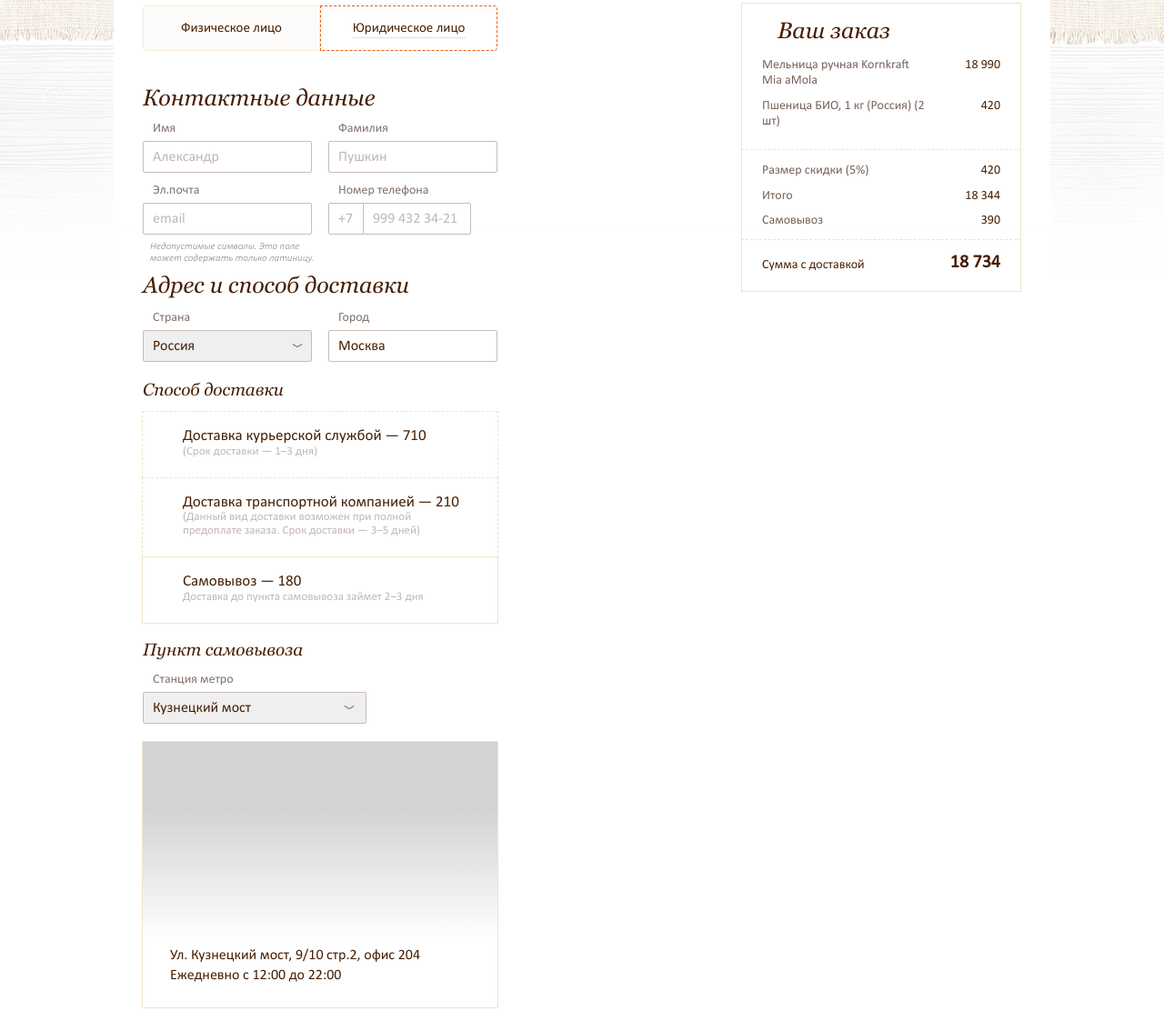
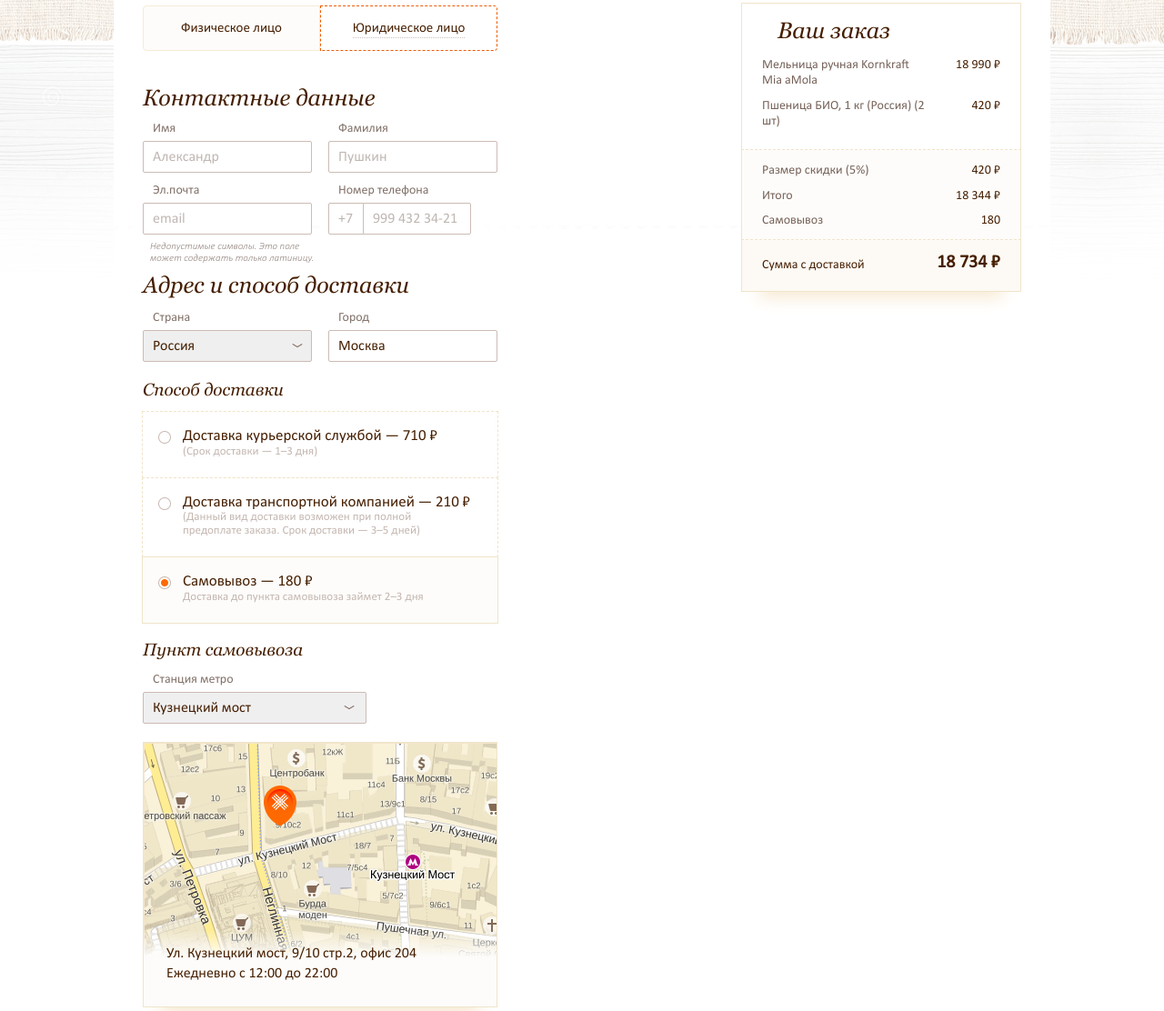
Before and after one commit to Krait5sfg/onetouch-project, a plain HTML site: page index.html in a window 1280 px wide. Shown: the part 316-1428 px from the top of the page at 91% size. Drawn offline with Linux system fonts and the light colour scheme.

Commit message:
сделано до футера, интерактивная карта не работает

```diff
--- a/index.html
+++ b/index.html
@@ -61,7 +61,8 @@
           <li class="main-menu-list"><a class="main-menu-link" href="">Детям</a></li>
           <li class="main-menu-list"><a class="main-menu-link" href="">Чай из Непала</a></li>
         </ul>
-        <a class="cart" href="" aria-label="Корзина" data-count="2">13 990 &#8381;</a>
+        <a class="cart" href="" aria-label="Корзина" data-count="2"><span class="cart-price" data-price="13990"></span>
+          &#160;&#8381;</a>
       </nav>
 
     </div>
@@ -148,28 +149,29 @@
             <span class="order-form-delivery-title title-form">Способ доставки</span>
 
             <ul class="delivery-list">
-              <li class="delivery-list-item">
+              <li class="delivery-list-item" data-delivery="Доставка курьерской службой" data-price="710">
                 <input class="delivery-list-input visually-hidden" type="radio" name="delivery" id="courier"
                   value="courier">
                 <label class="delivery-list-label" for="courier">
-                  <span class="delivery-list-label-first">Доставка курьерской службой — 710</span>
+                  <span class="delivery-list-label-first">Доставка курьерской службой — 710 &#8381;</span>
                   <span class="delivery-list-label-second">(Срок доставки — 1–3 дня)</span>
                 </label>
               </li>
-              <li class="delivery-list-item">
+              <li class="delivery-list-item" data-delivery="Доставка транспортной компанией" data-price="210">
                 <input class="delivery-list-input visually-hidden" type="radio" name="delivery" id="company"
                   value="company">
                 <label class="delivery-list-label" for="company">
-                  <span class="delivery-list-label-first">Доставка транспортной компанией — 210</span>
+                  <span class="delivery-list-label-first">Доставка транспортной компанией — 210 &#8381;</span>
                   <span class="delivery-list-label-second">(Данный вид доставки возможен при полной
                     предоплате заказа. Срок доставки — 3–5 дней)
                   </span>
                 </label>
               </li>
-              <li class="delivery-list-item delivery-list-item-current">
-                <input class="delivery-list-input visually-hidden" type="radio" name="delivery" id="self" value="self">
+              <li class="delivery-list-item delivery-list-item-current" data-delivery="Самовывоз" data-price="180">
+                <input class="delivery-list-input visually-hidden" type="radio" name="delivery" id="self" value="self"
+                  checked>
                 <label class="delivery-list-label" for="self">
-                  <span class="delivery-list-label-first">Самовывоз — 180</span>
+                  <span class="delivery-list-label-first">Самовывоз — 180 &#8381;</span>
                   <span class="delivery-list-label-second">Доставка до пункта самовывоза займет 2–3 дня</span>
                 </label>
               </li>
@@ -177,7 +179,7 @@
 
           </div>
 
-          <div class="order-form-self-delivery-point">
+          <div class="order-form-self-delivery-point vissual">
 
             <span class="order-form-self-delivery-point-title title-form">Пункт самовывоза</span>
 
@@ -192,13 +194,9 @@
               <option value="Кузнецкий мост">Кузнецкий мост</option>
             </select>
 
-            <div class="order-form-delivery-point-map">
-              <div class="order-form-delivery-point-map-wraper">
-                <span class="order-form-delivery-point-map-adress">
-                  Ул. Кузнецкий мост, 9/10 стр.2, офис 204
-                  Ежедневно с 12:00 до 22:00
-                </span>
-              </div>
+            <div class="order-form-delivery-point-map" id="map">
+              <div class="order-form-delivery-point-map-adress"
+                data-adress="Ул. Кузнецкий мост, 9/10 стр.2, офис 204 Ежедневно с 12:00 до 22:00"></div>
             </div>
 
           </div>
@@ -228,34 +226,34 @@
           <tr>
             <td class="user-order-list first-row">Мельница ручная Kornkraft
               Mia aMola</td>
-            <td class="user-order-list-price first-row">18 990</td>
+            <td class="user-order-list-price first-row">18 990 &#8381;</td>
           </tr>
           <tr>
             <td class="user-order-list second-row">Пшеница БИО, 1 кг (Россия)
               (2 шт)</td>
-            <td class="user-order-list-price second-row">420</td>
+            <td class="user-order-list-price second-row">420 &#8381;</td>
           </tr>
         </table>
 
         <table class="user-order second-table">
           <tr>
             <td class="user-order-list third-row">Размер скидки (5%)</td>
-            <td class="user-order-list-price third-row">420</td>
+            <td class="user-order-list-price third-row">420 &#8381;</td>
           </tr>
           <tr>
             <td class="user-order-list fouth-row">Итого</td>
-            <td class="user-order-list-price fouth-row">18 344</td>
+            <td class="user-order-list-price fouth-row">18 344 &#8381;</td>
           </tr>
           <tr>
             <td class="user-order-list fifth-row">Самовывоз</td>
-            <td class="user-order-list-price fifth-row">390</td>
+            <td class="user-order-list-price fifth-row">000</td>
           </tr>
         </table>
 
         <table class="user-order third-table">
           <tr>
             <td class="user-order-list sixth-row">Сумма с доставкой</td>
-            <td class="user-order-list-price sixth-row">18 734</td>
+            <td class="user-order-list-price sixth-row">18 734 &#8381;</td>
           </tr>
         </table>
 
@@ -264,6 +262,10 @@
     </section>
 
   </main>
+  <!-- Яндекс карта -->
+  <script src="https://api-maps.yandex.ru/2.1/?lang=ru_RU&amp;apikey=c44859d8-d87b-4b60-aa9e-429e15f7d631"
+    type="text/javascript"></script>
+  <script src="js/map.js"></script>
   <script src="js/script.js"></script>
 </body>
 
--- a/js/script.js
+++ b/js/script.js
@@ -28,3 +28,64 @@ legalPerson.addEventListener("click", function (evt) {
   }
 
 });
+
+//код чтобы в IE 11 работал forEach
+if (typeof NodeList.prototype.forEach !== 'function') {
+  NodeList.prototype.forEach = Array.prototype.forEach;
+}
+
+//кнопка выбора доставки
+const deliveryList = document.querySelectorAll(".delivery-list-item");
+const map = document.querySelector(".order-form-self-delivery-point");
+const userDelivery = document.querySelector(".user-order-list.fifth-row");
+const userDeliveryPrice = document.querySelector(".user-order-list-price.fifth-row");
+const cartPrice = document.querySelector(".cart-price");
+
+let deliveryPrice = null;
+
+deliveryList.forEach(function (element) {
+  if (element.classList.contains("delivery-list-item-current")) {
+    userDeliveryPrice.textContent = element.getAttribute("data-price");
+    deliveryPrice = +element.getAttribute("data-price");
+  }
+});
+
+//цена в корзине начальная
+let price = +cartPrice.getAttribute("data-price");
+let priceFirst = null;
+let priceSecond = null;
+priceFirst = price + deliveryPrice;
+cartPrice.textContent = priceFirst.toLocaleString('ru-RU');
+
+deliveryList.forEach(function (element) {
+
+  element.addEventListener("click", function () {
+
+    deliveryList.forEach(function (element) {
+      element.classList.remove("delivery-list-item-current");
+    });
+
+    element.classList.add("delivery-list-item-current");
+
+    let dataDelivery = element.getAttribute("data-delivery");
+    let dataPrice = element.getAttribute("data-price");
+
+    //цена в корзину при выборе другой доставки
+    priceSecond = (+price) + (+dataPrice);
+    cartPrice.textContent = priceSecond.toLocaleString('ru-RU');
+
+    //меняем способ доставки и цену в форме заказа
+    userDelivery.textContent = dataDelivery;
+    userDeliveryPrice.textContent = dataPrice;
+
+    if (dataDelivery === "Самовывоз") {
+      map.classList.remove("hidden");
+      map.classList.add("vissual");
+    } else {
+      map.classList.add("hidden");
+      map.classList.remove("vissual");
+    }
+
+  });
+
+});
--- a/sass/style.scss
+++ b/sass/style.scss
@@ -17,10 +17,6 @@ $calibriItalic: "Calibri Italic", "Arial", sans-serif;
   padding: 0;
   clip: rect(0 0 0 0);
   overflow: hidden;
-}
-
-.hidden {
-  display: none;
 }
 
 .header {
@@ -546,11 +542,30 @@ $calibriItalic: "Calibri Italic", "Arial", sans-serif;
 
   .delivery-list-item-current {
     outline: 1px solid #f0e4ca;
+    background-color: #FDFCFA;
   }
 
   .delivery-list-label {
+    position: relative;
+
     display: flex;
     flex-direction: column;
+    cursor: pointer;
+  }
+
+  .delivery-list-label::before {
+    content: "";
+    position: absolute;
+    top: 4px;
+    left: -27px;
+
+    width: 14px;
+    height: 14px;
+    background-image: url("../img/delivery-list-empty-icon.png");
+  }
+
+  .delivery-list-input:checked + label::before {
+    background-image: url("../img/delivey-list-icon.png");
   }
 
   .delivery-list-label-first {
@@ -568,7 +583,7 @@ $calibriItalic: "Calibri Italic", "Arial", sans-serif;
   }
 
   .order-form-self-delivery-point {
-    display: flex;
+    // display: flex; //это свойство в классе vissual
     flex-direction: column;
     margin-top: 18px;
   }
@@ -584,27 +599,52 @@ $calibriItalic: "Calibri Italic", "Arial", sans-serif;
   }
 
   .order-form-delivery-point-map {
+    position: relative;
     width: 390px;
     height: 292px;
     margin-top: 20px;
 
-    background-color: lightgrey;
-    outline: 1px solid #f0e4ca;
+    background-image: url("../img/map.png");
+    background-color: #F5E5CA;
+    border: 1px solid #f0e4ca;
+    -webkit-box-shadow: 0px 25px 19px -20px rgba(245,229,202,1);
+    -moz-box-shadow: 0px 25px 19px -20px rgba(245,229,202,1);
+    box-shadow: 0px 25px 19px -20px rgba(245,229,202,1);
+
+    overflow: hidden;
   }
 
-  .order-form-delivery-point-map-wraper {
-    display: flex;
-    align-items: flex-end;
-    width: 390px;
-    height: 292px;
+  .order-form-delivery-point-map::before {
+    content: "";
+    position: absolute;
+    top: 16%;
+    left: 34%;
+    width: 36px;
+    height: 45px;
 
-    background-image: linear-gradient(to top, #ffffff 25%, transparent 75%);
+    background-image: url("../img/delivery-point-icon.png");
   }
 
   .order-form-delivery-point-map-adress {
+    position: absolute;
+    bottom: 0;
+    left: 0;
+    z-index: 1000;
+
+    width: 100%;
+    height: 84px;
+
+    background-image: linear-gradient(to top, #FDFCFA 65%, transparent);
+  }
+
+  .order-form-delivery-point-map-adress::after {
+    content: attr(data-adress);
+    position: absolute;
+    bottom: 25px;
+    left: 25px;
+
     width: 280px;
-    margin-left: 30px;
-    margin-bottom: 24px;
+    height: auto;
 
     font-family: $calibri;
     font-size: 16px;
@@ -686,6 +726,7 @@ $calibriItalic: "Calibri Italic", "Arial", sans-serif;
  .user-order-list-price {
     width: 70px;
 
+    vertical-align: top;
     text-align: right;
     color: #461f02;
   }
@@ -712,11 +753,17 @@ $calibriItalic: "Calibri Italic", "Arial", sans-serif;
   .user-order.second-table {
     border-left: 1px solid #f0e4ca;
     border-right: 1px solid #f0e4ca;
+    background-color: #FDFCFA;
   }
 
   .user-order.third-table {
     border: 1px solid #f0e4ca;
     border-top: 1px dashed #f0e4ca;
+    background-color: #FDFAF5;
+
+    -webkit-box-shadow: 0px 25px 19px -20px rgba(245,229,202,1);
+    -moz-box-shadow: 0px 25px 19px -20px rgba(245,229,202,1);
+    box-shadow: 0px 25px 19px -20px rgba(245,229,202,1);
   }
 
   .user-order-list.first-row {
@@ -750,6 +797,14 @@ $calibriItalic: "Calibri Italic", "Arial", sans-serif;
 
 }
 
+/*------------*/
+.hidden {
+  display: none;
+}
+
+.vissual {
+  display: flex;
+}
 
 // @media only screen and (min-width : 1920px) {
 //   .header {
```
Also changed, not shown: js/map.js (added, +26 -0 lines), css/style.css, img/delivery-list-empty-icon.png (added), img/delivery-point-icon.png (added), img/delivey-list-icon.png (added), img/map.png (added), 1 other file. Lines whose indentation alone changed are shown as unchanged.
